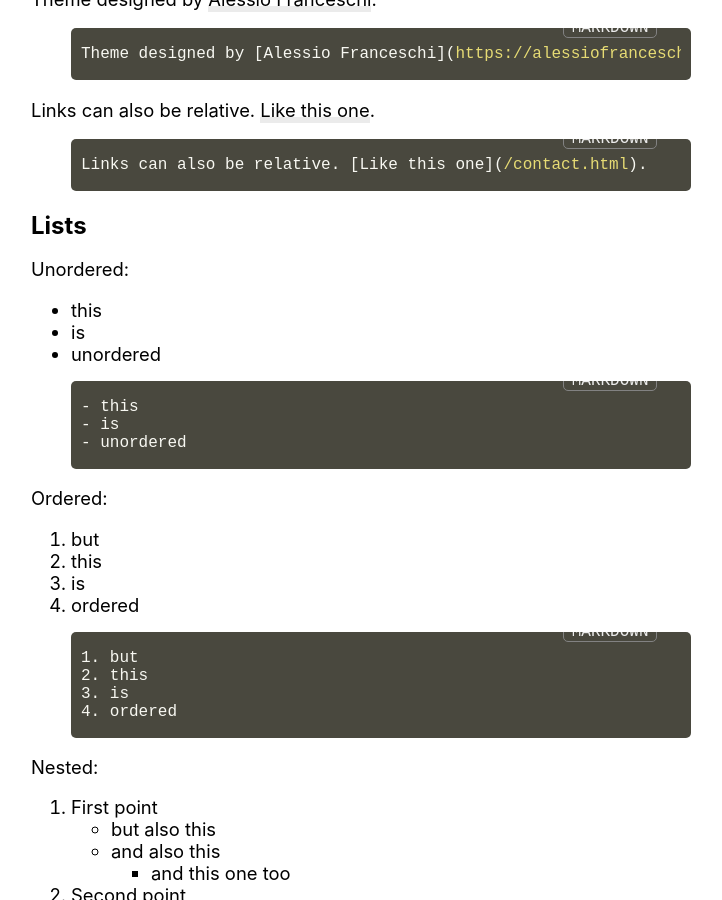
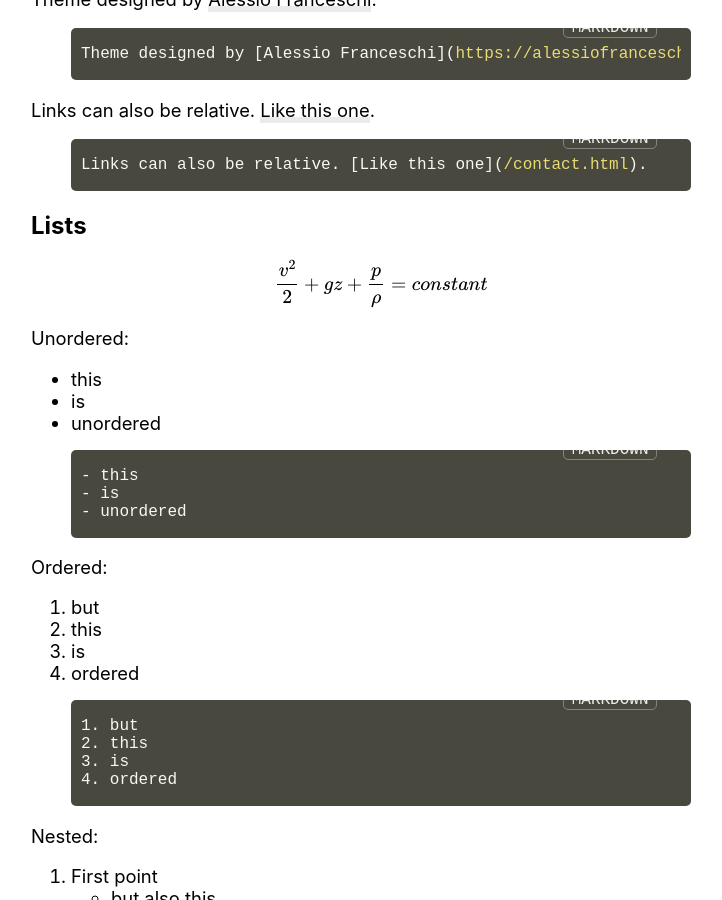
Before and after one commit to wanihao/hh, a Jekyll site: the page built from _posts/2020-05-19-typography.md, in a window 1280 px wide and 900 px high, scrolled down 1627 px. Shown: the whole window, without its empty margins (259-981 px from the left). Built offline with Jekyll 4.4.1, drawn with Linux system fonts in a browser that asks for light colours; nearby versions of some CDN libraries; comment, search, counter and statistics services are not loaded.

Commit message:
Update 2020-05-19-typography.md

```diff
--- a/_posts/2020-05-19-typography.md
+++ b/_posts/2020-05-19-typography.md
@@ -60,6 +60,9 @@ Links can also be relative. [Like this one](/contact.html).
 {% endhighlight %}
 
 ## Lists
+
+$$  \frac{v^2} {2} + {g}{z} + \frac{p} {ρ} = constant $$
+
 Unordered:
 - this
 - is
```
